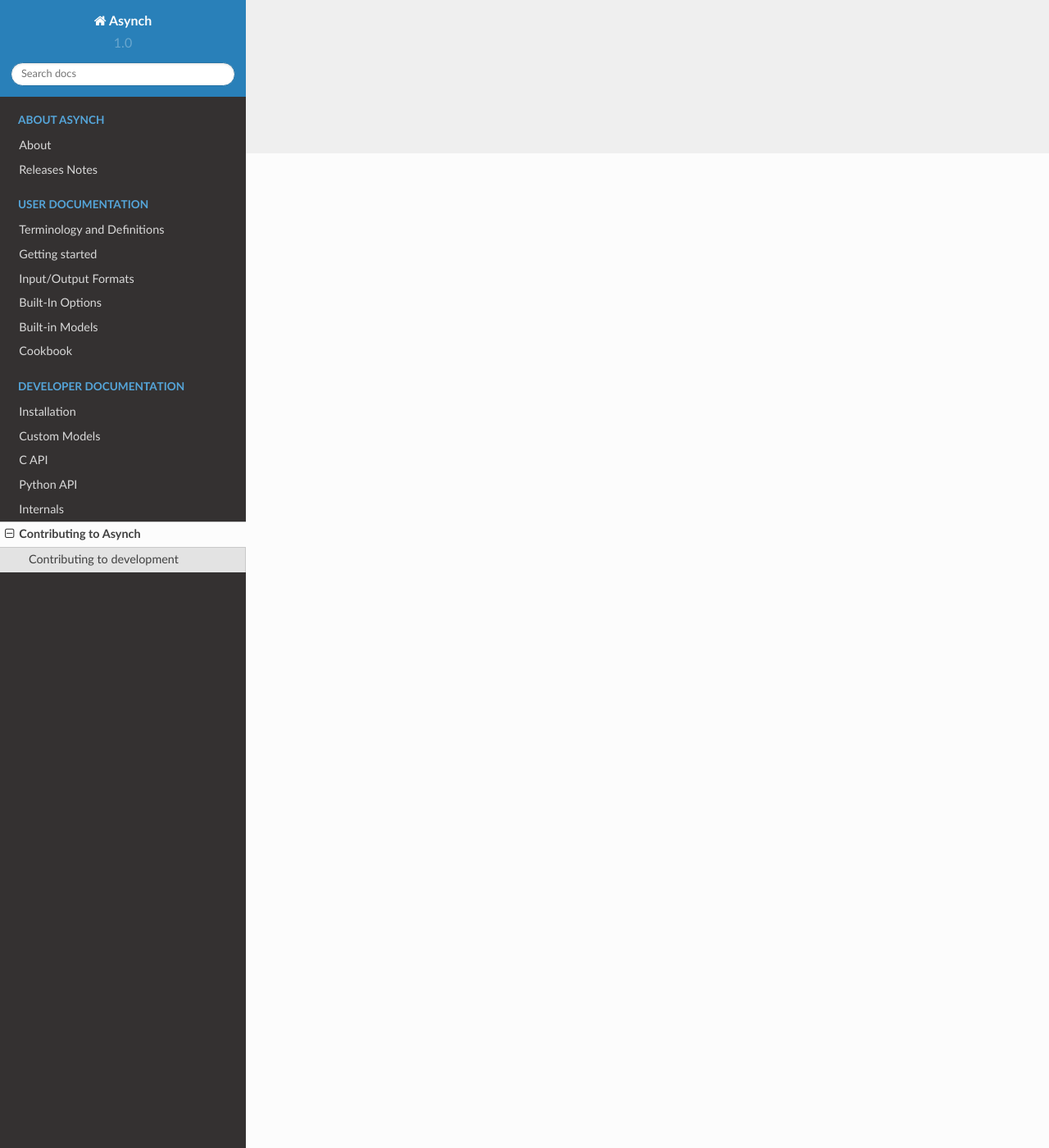
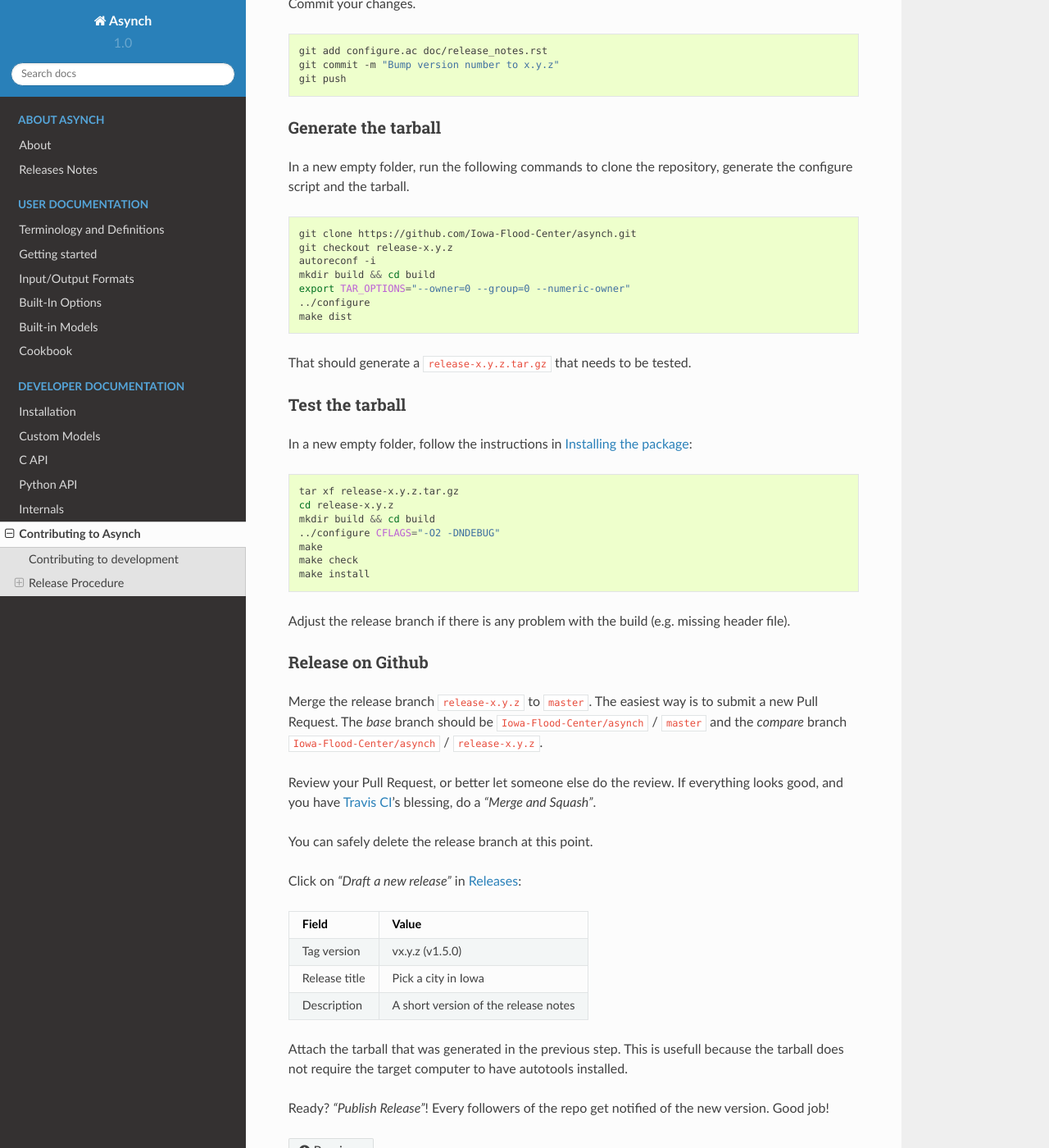
Before and after one commit to njadid/asynch_py, a Sphinx documentation site: the page built from docs/contribute.rst, in a window 1280 px wide and 1400 px high, scrolled down 1213 px. Shown: the whole window at 82% size. Built offline with Sphinx 7.4.7 and the Read the Docs theme 2.0.0, drawn with Linux system fonts in a browser that asks for light colours; some of the changed text lies outside the part shown.

Commit message:
Add release procedure

```diff
--- a/docs/contribute.rst
+++ b/docs/contribute.rst
@@ -20,3 +20,94 @@ When contributing code, then please follow the standard Contribution Guidelines
 .. _Good First Bug: https://github.com/rtfd/readthedocs.org/issues?q=is%3Aopen+is%3Aissue+label%3A%22Good+First+Bug%22
 .. _Sprintable: https://github.com/rtfd/readthedocs.org/issues?q=is%3Aopen+is%3Aissue+label%3ASprintable
 .. _contribution-guide.org: http://www.contribution-guide.org/#submitting-bugs
+
+Release Procedure
+-----------------
+
+Once you are happy with your changes in the ``develop`` branch and ran a couple of test simulations, here is the procedure to release a new version ``x.y.z`` (e.g. ``1.5.0``):
+
+Branch
+~~~~~~
+
+Create a branch for the release following the ``release-x.y.z`` naming scheme and [semantic versionning](http://semver.org/) rules :
+
+.. code-block:: sh
+
+  git branch release-x.y.z
+
+Edit
+~~~~
+
+Edit the release notes (``doc/release_notes.rst``).
+
+Edit ``configure.ac`` to bump the version number:
+
+.. code::
+
+  AC_INIT([asynch], [x.y.z], [samuel-debionne@uiowa.edu])
+
+Commit your changes.
+
+.. code-block:: sh
+
+  git add configure.ac doc/release_notes.rst
+  git commit -m "Bump version number to x.y.z"
+  git push
+
+Generate the tarball
+~~~~~~~~~~~~~~~~~~~~
+
+In a new empty folder, run the following commands to clone the repository, generate the configure script and the tarball.
+
+.. code-block:: sh
+
+  git clone https://github.com/Iowa-Flood-Center/asynch.git
+  git checkout release-x.y.z
+  autoreconf -i
+  mkdir build && cd build
+  export TAR_OPTIONS="--owner=0 --group=0 --numeric-owner"
+  ../configure
+  make dist
+
+That should generate a ``release-x.y.z.tar.gz`` that needs to be tested.
+
+Test the tarball
+~~~~~~~~~~~~~~~~
+
+In a new empty folder, follow  the instructions in :ref:`Installing the package`:
+
+.. code-block:: sh
+
+  tar xf release-x.y.z.tar.gz
+  cd release-x.y.z
+  mkdir build && cd build
+  ../configure CFLAGS="-O2 -DNDEBUG"
+  make
+  make check
+  make install
+
+Adjust the release branch if there is any problem with the build (e.g. missing header file).
+
+Release on Github
+~~~~~~~~~~~~~~~~~
+
+Merge the release branch ``release-x.y.z`` to ``master``. The easiest way is to submit a new Pull Request. The *base* branch should be ``Iowa-Flood-Center/asynch`` / ``master`` and the *compare* branch ``Iowa-Flood-Center/asynch`` / ``release-x.y.z``.
+
+
+Review your Pull Request, or better let someone else do the review. If everything looks good, and you have `Travis CI <https://travis-ci.org/Iowa-Flood-Center/asynch>`_'s blessing, do a *"Merge and Squash"*.
+
+You can safely delete the release branch at this point.
+
+Click on *"Draft a new release"* in `Releases <https://github.com/Iowa-Flood-Center/asynch/releases>`_:
+
+=============== ===============
+Field           Value
+=============== ===============
+Tag version     vx.y.z (v1.5.0)
+Release title   Pick a city in Iowa
+Description     A short version of the release notes
+=============== ===============
+
+Attach the tarball that was generated in the previous step. This is usefull because the tarball does not require the target computer to have autotools installed.
+
+Ready? *"Publish Release"*! Every followers of the repo get notified of the new version. Good job!
--- a/docs/internal.rst
+++ b/docs/internal.rst
@@ -1,5 +1,8 @@
 Internals
 =========
+
+Data Structures
+---------------
 
 This section gives an overview of the data structure used in Asynch and mostly intended for the project maintainers.
 
```
